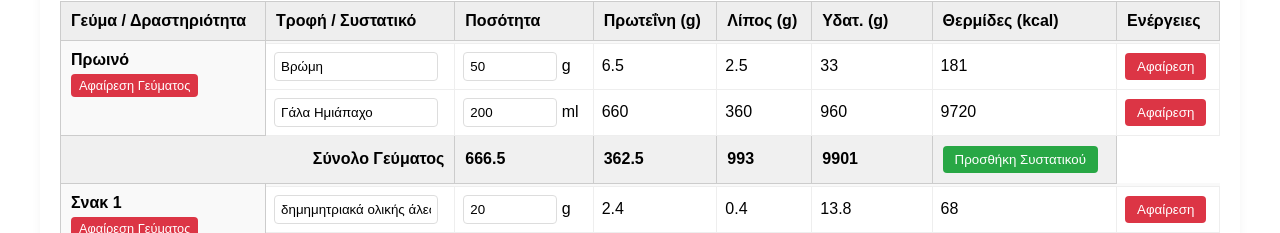
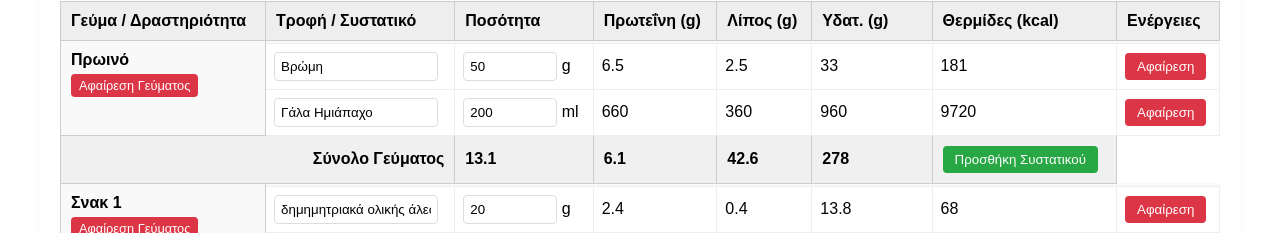
Before and after one commit to xristara/fitness-tracker-final, a React (Vite) app: page / in a window 1280 px wide. Shown: the part 3150-3383 px from the top of the page. Built offline with nearby package versions, Linux system fonts and the light colour scheme.

Commit message:
Update App.jsx

```diff
--- a/App.jsx
+++ b/App.jsx
@@ -248,12 +248,13 @@ function calculateMealMacros(ingredients) {
   ingredients.forEach(item => {
     const foodInfo = foodDatabase[item.foodId];
     if (foodInfo) {
-      // Υπολογισμός με βάση την ποσότητα και τις τιμές ανά μονάδα/100g
-      // Αν η μονάδα είναι 'τεμάχιο' ή 'ml', ο πολλαπλασιαστής είναι 1 (η ποσότητα είναι ο αριθμός τεμαχίων/ml)
-      // Αλλιώς, η ποσότητα είναι σε γραμμάρια, οπότε διαιρούμε με 100
-      const multiplier = (foodInfo.unit === 'τεμάχιο' || foodInfo.unit === 'ml')
-        ? item.quantity
-        : item.quantity / 100;
+      // Υπολογισμός με βάση την ποσότητα και τις τιμές ανά μονάδα/100g/100ml
+      let multiplier;
+      if (foodInfo.unit === 'τεμάχιο') {
+        multiplier = item.quantity; // If unit is 'τεμάχιο', quantity is the number of items
+      } else { // For 'g' and 'ml', values are typically per 100g/100ml
+        multiplier = item.quantity / 100; // <-- Αυτό είναι το σωστό για 'ml' και 'g'
+      }
 
       protein += foodInfo.protein * multiplier;
       fat += foodInfo.fat * multiplier;
```
